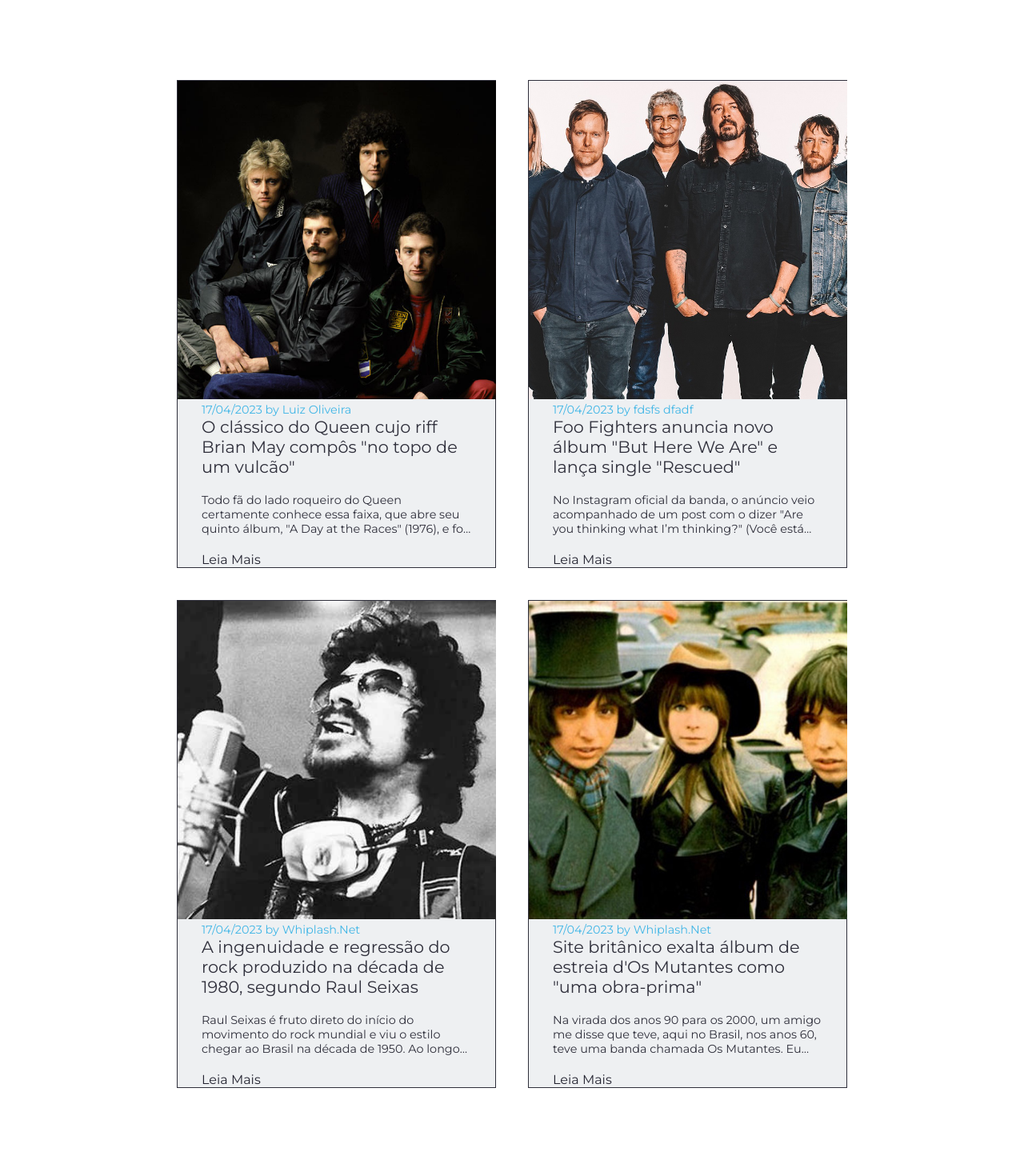
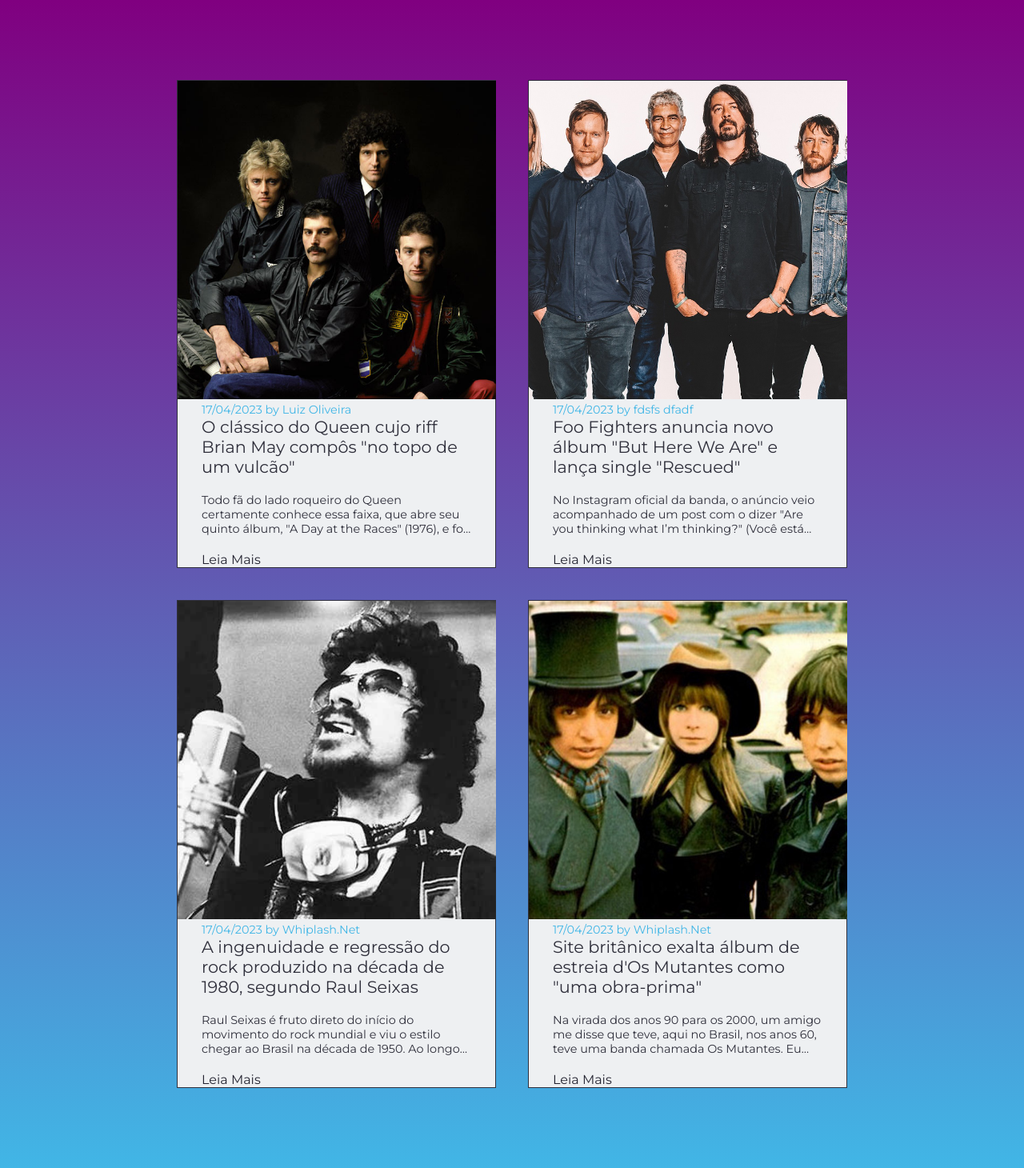
Before and after one commit to Joao-Vitor-Fernandes/Trainee-2023.1, a PHP site: template Phonefy/app/views/site/lista_de_posts.html in a window 1280 px wide. Shown: the whole page at 80% size. Run offline with PHP 8.4, Linux system fonts and the light colour scheme; the template is opened without the code that fills it, so the values that code supplies are empty.

Commit message:
alterando background

```diff
--- a/Phonefy/public/css/lista_de_posts.css
+++ b/Phonefy/public/css/lista_de_posts.css
@@ -18,6 +18,7 @@ body{
     margin: 0;
     padding: 0;
     font-family: 'Montserrat', sans-serif;
+    background-image: linear-gradient(purple, #41b6e6);
 }
 
 .blog-container{
```
